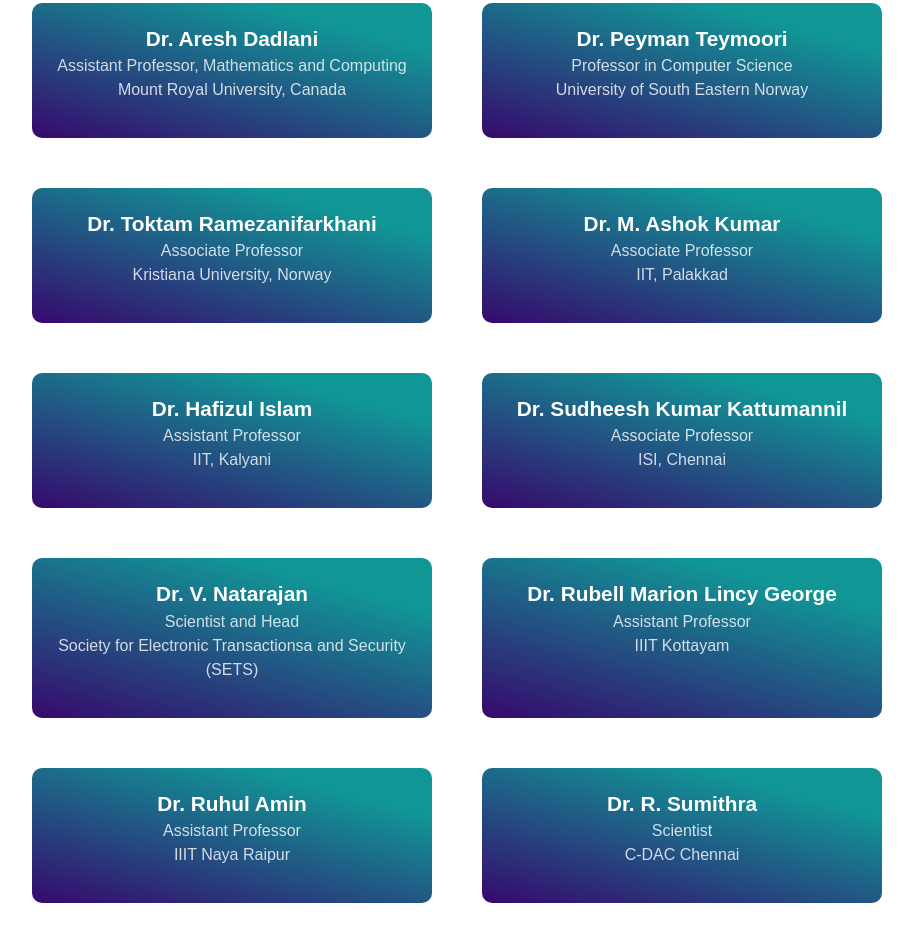
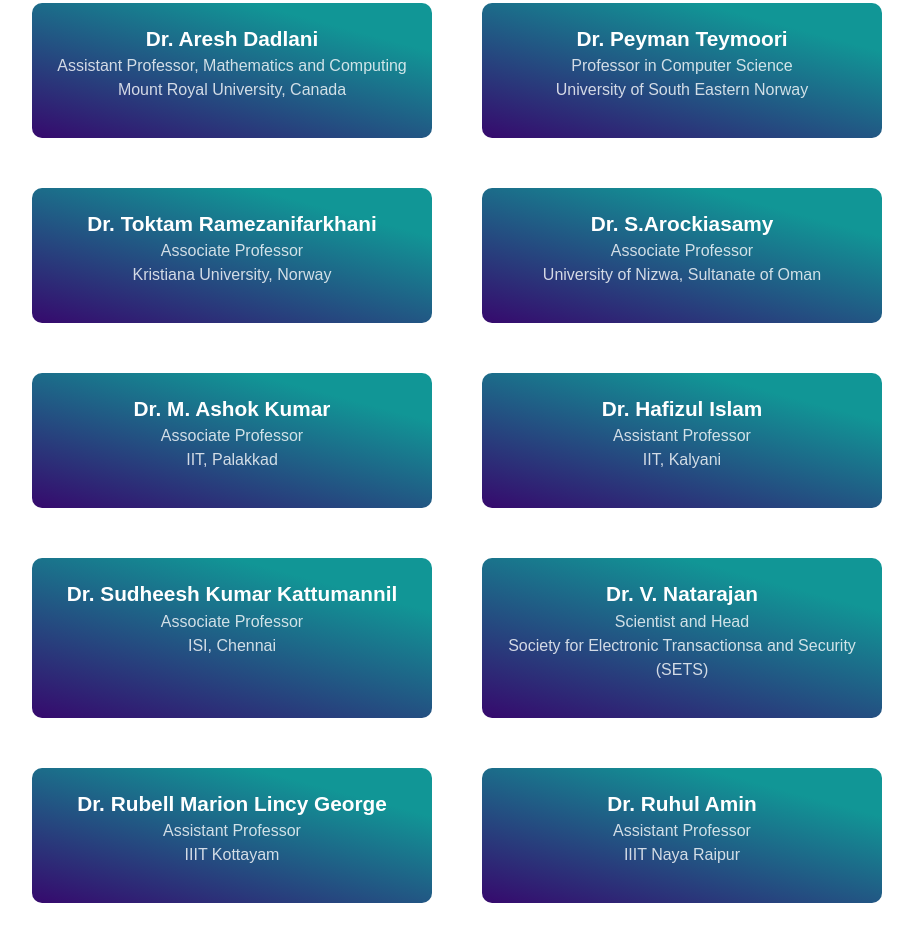
Before and after one commit to hajay180505/icc-three, a plain HTML site: page index.html in a window 1280 px wide. Shown: the part 5421-6371 px from the top of the page, without its empty margins (183-1096 px from the left). Drawn offline with nearby package versions, Linux system fonts and the light colour scheme.

Commit message:
Update index.html

```diff
--- a/index.html
+++ b/index.html
@@ -476,6 +476,14 @@
             Associate Professor<br> Kristiana  University, Norway<br>
           </p>
       </div>
+      <div class="name-card indiv">
+        <p>
+            <span>Dr. S.Arockiasamy</span> <br>
+            Associate Professor<br> University of Nizwa, Sultanate of Oman<br>
+          </p>
+      </div>
+
+
 
       <div class="name-card indiv">
         <p>
```
